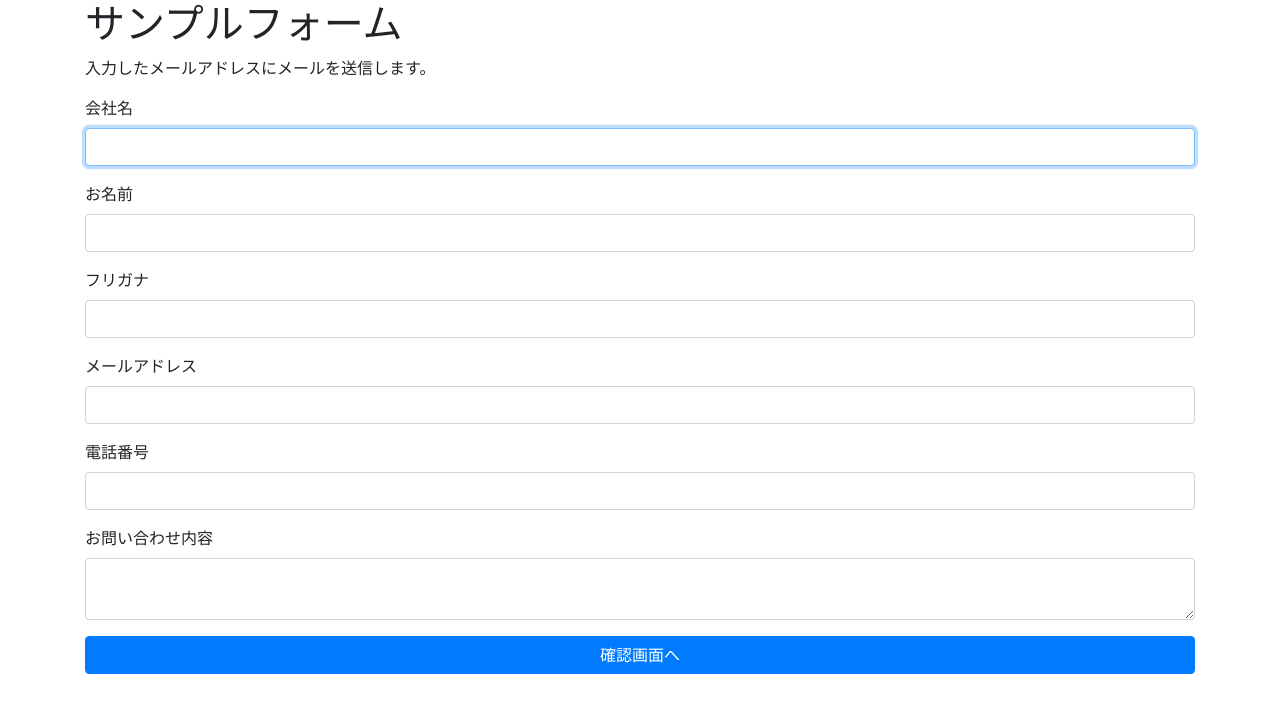
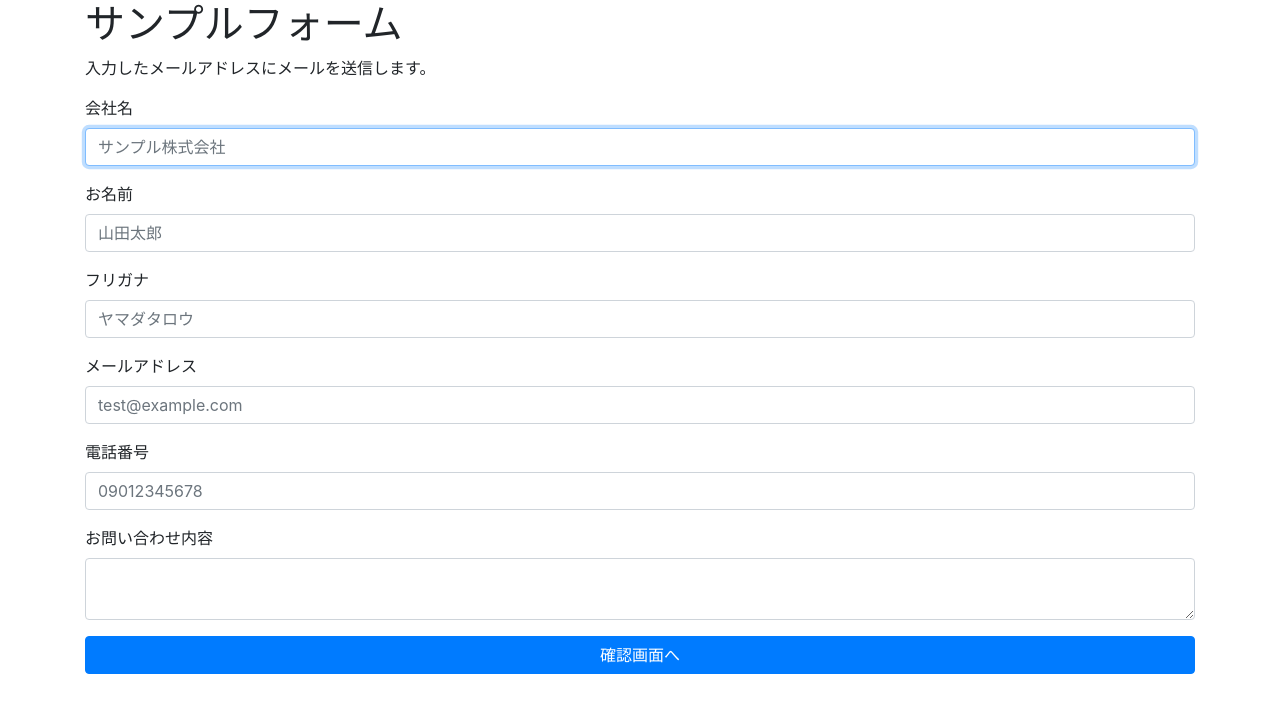
Before and after one commit to nyshk97/contact_form, a PHP site: page / in a window 1280 px wide. Shown: the top 713 px of the page. Run offline with PHP 8.4, Linux system fonts and the light colour scheme; some libraries are stand-ins or nearby versions.

Commit message:
placeholderを追加

```diff
--- a/index.php
+++ b/index.php
@@ -25,23 +25,23 @@
   <form action="confirm.php" method="post">
     <div class="form-group">
       <label for="company">会社名</label>
-      <input type="text" name="company" id="company" class="form-control" autofocus required>
+      <input type="text" name="company" id="company" class="form-control" autofocus required placeholder="サンプル株式会社">
     </div>
     <div class="form-group">
       <label for="name">お名前</label>
-      <input type="text" name="name" id="name" class="form-control" required>
+      <input type="text" name="name" id="name" class="form-control" required placeholder="山田太郎">
     </div>
     <div class="form-group">
       <label for="kana">フリガナ</label>
-      <input type="text" name="kana" id="kana" class="form-control" required>
+      <input type="text" name="kana" id="kana" class="form-control" required placeholder="ヤマダタロウ">
     </div>
     <div class="form-group">
       <label for="email">メールアドレス</label>
-      <input type="text" name="email" id="email" class="form-control" required pattern="[a-z0-9._%+-]+@[a-z0-9.-]+\.[a-z]{2,3}$">
+      <input type="text" name="email" id="email" class="form-control" required pattern="[a-z0-9._%+-]+@[a-z0-9.-]+\.[a-z]{2,3}$" placeholder="test@example.com">
     </div>
     <div class="form-group">
       <label for="phone">電話番号</label>
-      <input type="text" name="phone" id="phone" class="form-control" required pattern="^0\d{9,10}$">
+      <input type="text" name="phone" id="phone" class="form-control" required pattern="^0\d{9,10}$" placeholder="09012345678">
     </div>
     <div class="form-group">
       <label for="content">お問い合わせ内容</label>
```
